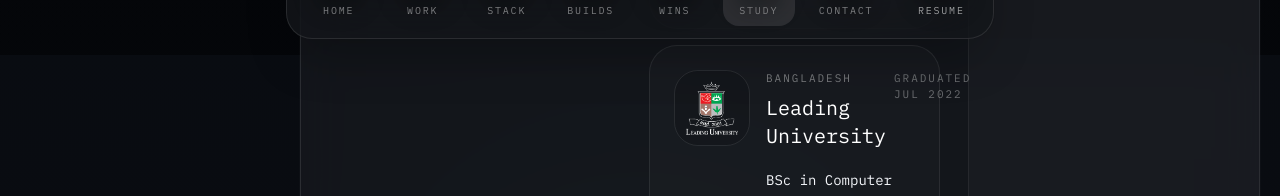
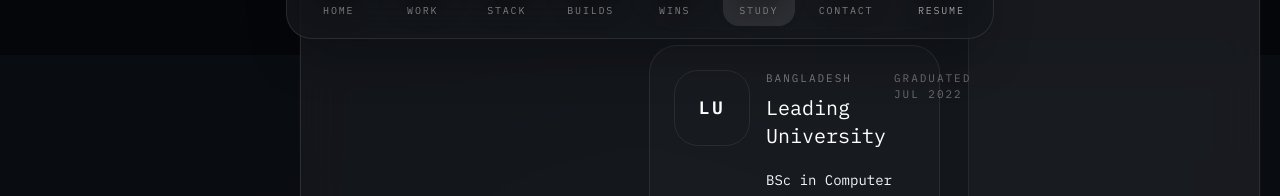
Before and after one commit to hkshakib/portfolio, a React (Vite) app: page /education in a window 1280 px wide. Shown: the part 745-941 px from the top of the page. Built offline with nearby package versions, Linux system fonts and the light colour scheme.

Commit message:
Use initials for education marks

```diff
--- a/src/views/EducationView.jsx
+++ b/src/views/EducationView.jsx
@@ -1,10 +1,9 @@
 import { education } from "../data/portfolio";
-import uniLogo from "../static/unilogo.png";
 
 const schoolMarks = {
   "Kocaeli University": { initials: "KU", tone: "from-sky-400/28 to-blue-500/18" },
   "University of Hertfordshire": { initials: "UH", tone: "from-amber-300/24 to-orange-400/16" },
-  "Leading University": { logo: uniLogo, tone: "from-emerald-300/24 to-teal-400/18" },
+  "Leading University": { initials: "LU", tone: "from-emerald-300/24 to-teal-400/18" },
 };
 
 const studyHighlights = [
@@ -73,17 +72,6 @@ export default function EducationView() {
 function UniversityMark({ school }) {
   const mark = schoolMarks[school];
 
-  if (mark.logo) {
-    return (
-      <div
-        className={`relative grid h-[76px] w-[76px] place-items-center overflow-hidden rounded-[24px] border border-white/[0.08] bg-gradient-to-br ${mark.tone}`}
-      >
-        <div className="absolute inset-0 bg-[rgba(8,10,14,0.2)]" />
-        <img src={mark.logo} alt={`${school} logo`} className="relative h-[54px] w-[54px] object-contain" />
-      </div>
-    );
-  }
-
   return (
     <div
       className={`grid h-[76px] w-[76px] place-items-center rounded-[24px] border border-white/[0.08] bg-gradient-to-br ${mark.tone}`}
```
